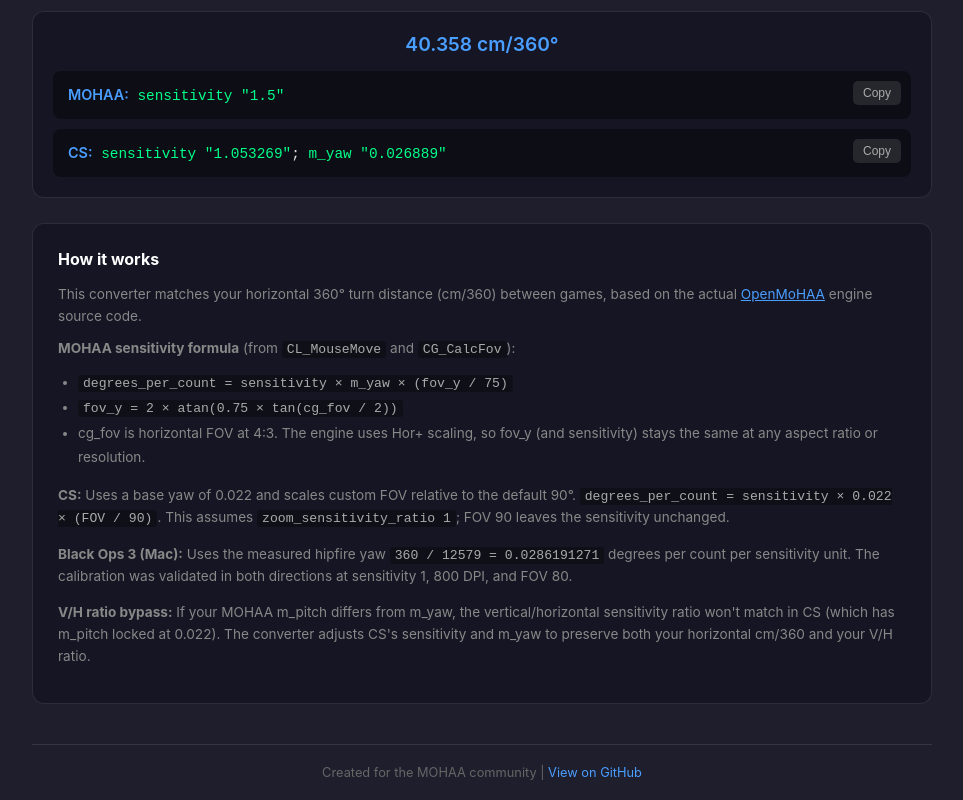
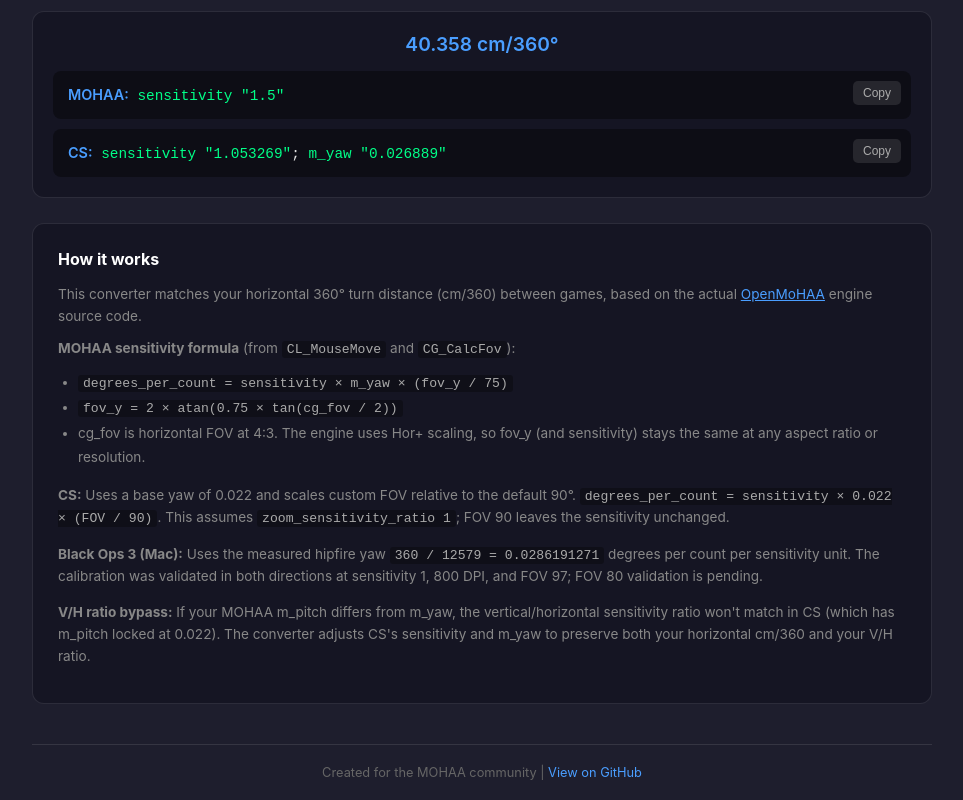
Before and after one commit to pstngh/mohaa-sensitivity-converter, a plain HTML site: page index.html in a window 1280 px wide. Shown: the part 531-1331 px from the top of the page, without its empty margins (158-1121 px from the left). Drawn offline with Linux system fonts and the light colour scheme.

Commit message:
Correct BO3 calibration FOV

```diff
--- a/index.html
+++ b/index.html
@@ -506,7 +506,7 @@
                 <li>cg_fov is horizontal FOV at 4:3. The engine uses Hor+ scaling, so fov_y (and sensitivity) stays the same at any aspect ratio or resolution.</li>
             </ul>
             <p style="margin-top: 15px;"><strong>CS:</strong> Uses a base yaw of 0.022 and scales custom FOV relative to the default 90°. <code>degrees_per_count = sensitivity × 0.022 × (FOV / 90)</code>. This assumes <code>zoom_sensitivity_ratio 1</code>; FOV 90 leaves the sensitivity unchanged.</p>
-            <p style="margin-top: 15px;"><strong>Black Ops 3 (Mac):</strong> Uses the measured hipfire yaw <code>360 / 12579 = 0.0286191271</code> degrees per count per sensitivity unit. The calibration was validated in both directions at sensitivity 1, 800 DPI, and FOV 80.</p>
+            <p style="margin-top: 15px;"><strong>Black Ops 3 (Mac):</strong> Uses the measured hipfire yaw <code>360 / 12579 = 0.0286191271</code> degrees per count per sensitivity unit. The calibration was validated in both directions at sensitivity 1, 800 DPI, and FOV 97; FOV 80 validation is pending.</p>
             <p style="margin-top: 15px;"><strong>V/H ratio bypass:</strong> If your MOHAA m_pitch differs from m_yaw, the vertical/horizontal sensitivity ratio won't match in CS (which has m_pitch locked at 0.022). The converter adjusts CS's sensitivity and m_yaw to preserve both your horizontal cm/360 and your V/H ratio.</p>
         </div>
 
@@ -519,7 +519,7 @@
         // CS fixed yaw/pitch
         const CS_YAW = 0.022;
         // Measured on Black Ops 3 for macOS: sensitivity 1 produced exactly
-        // 12,579 counts/360 in both horizontal directions at FOV 80.
+        // 12,579 counts/360 in both horizontal directions at FOV 97.
         const BO3_MAC_YAW = 360 / 12579;
         const OTHER_GAMES = {
             cs: {
```
